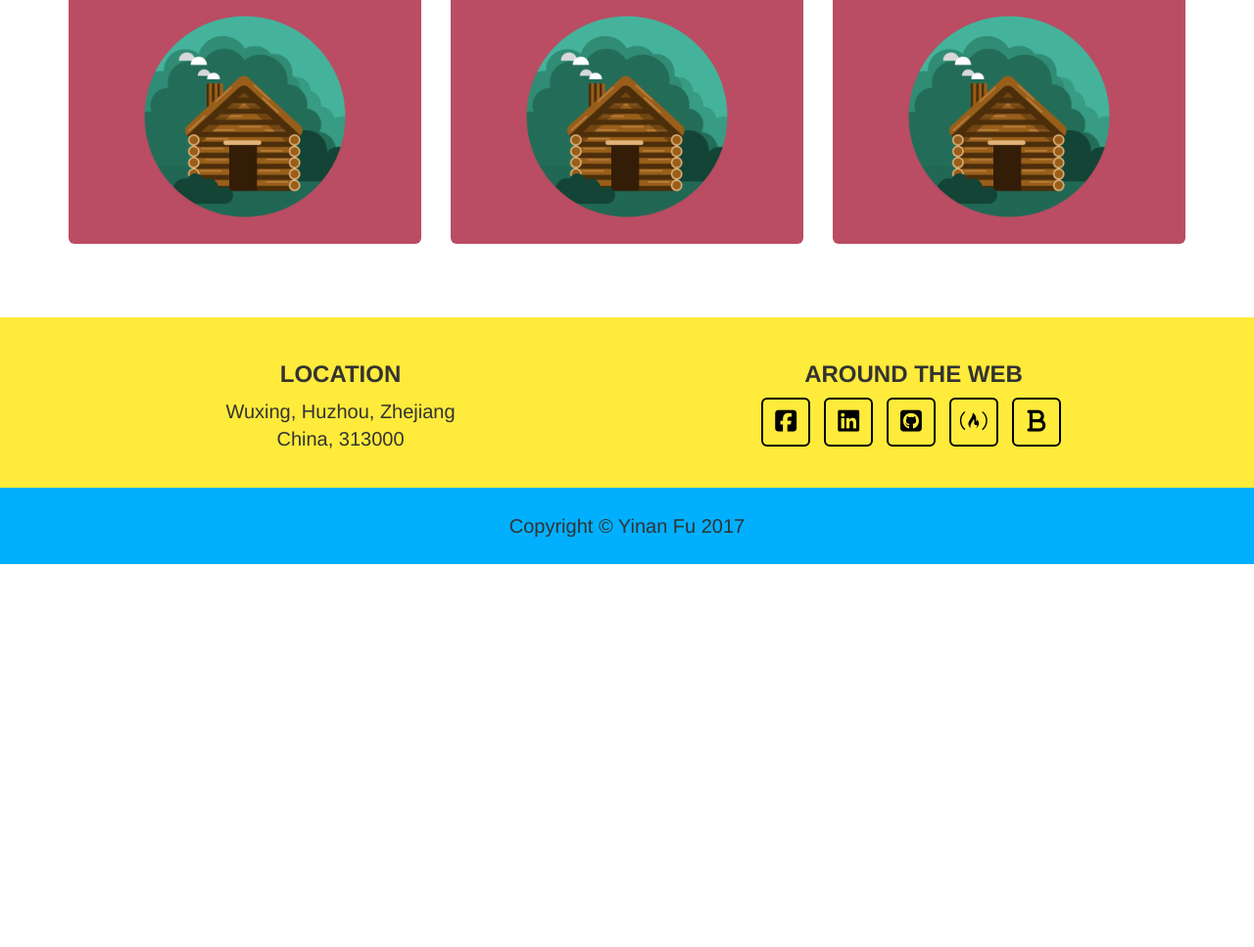
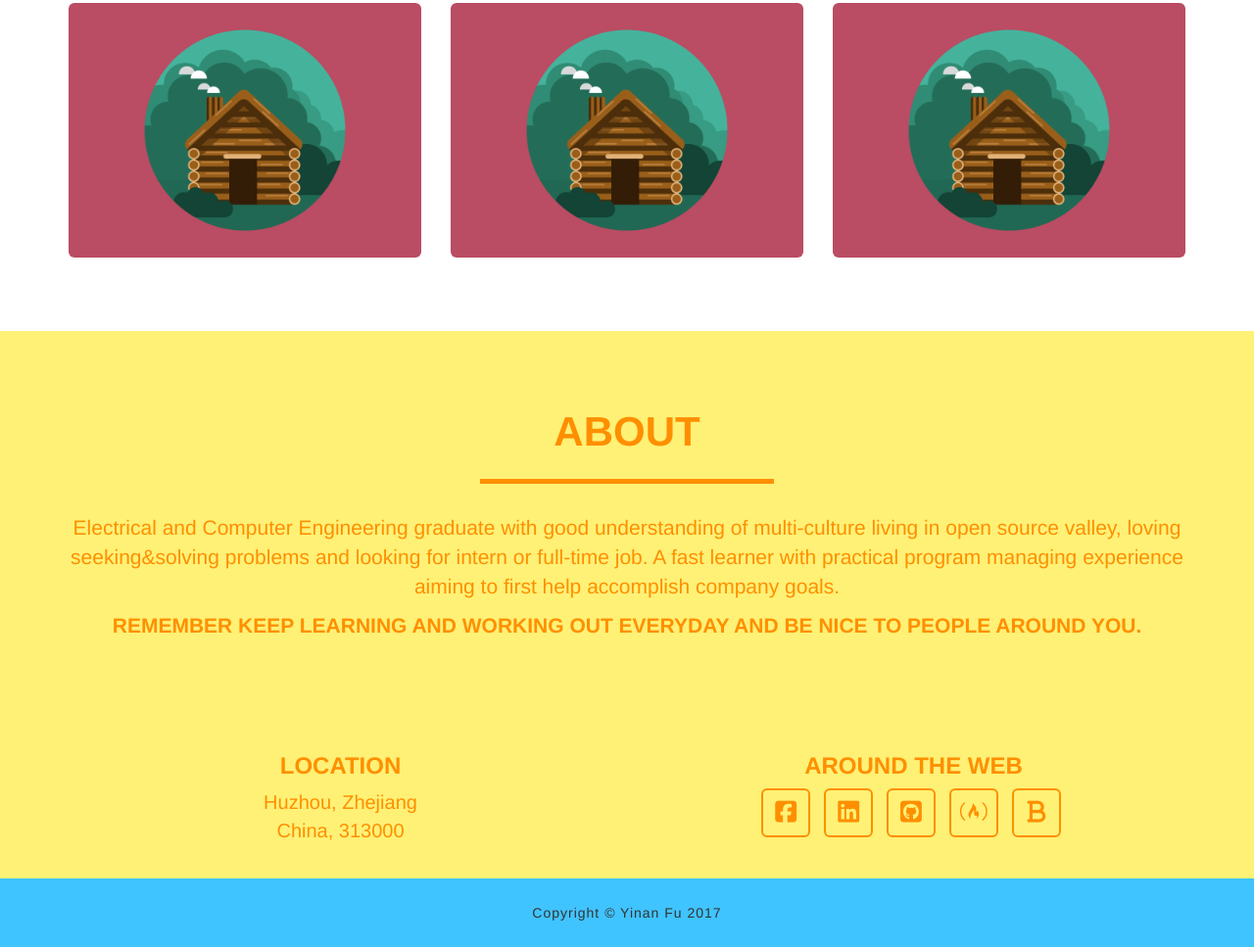
Before and after one commit to fengxueem/startbootstrap-freelancer-mock-SBS, a plain HTML site: page index.html in a window 1280 px wide. Shown: the part 1256-2223 px from the top of the page at 98% size. Before the commit the page ends 1832 px from the top, so only its background shows below. Drawn offline with nearby package versions, Linux system fonts and the light colour scheme.

Commit message:
Change color scheme and add about section

```diff
--- a/css/freelancer_yinan.css
+++ b/css/freelancer_yinan.css
@@ -3,7 +3,7 @@ body {
 }
 
 header {
-	background-color: #FFEB3B;
+	background-color: #FFF176;
 	color: #FF8F00;
 	padding-top: 60px;
 	padding-bottom: 30px;
@@ -42,7 +42,7 @@ hr.cogs:after {
   top: -0.8em;
   font-size: 2em;
   padding: 0 0.25em;
-  background-color: #FFEB3B;
+  background-color: #FFF176;
 }
 
 @media (min-width: 768px) {
@@ -55,11 +55,30 @@ p {
 	font-size: 20px;
 }
 
+.about {
+	background-color: #FFF176;
+	padding: 40px 0;
+	color: #FF8F00;
+}
+
+.about p {
+	font-size: 1.25em;
+}
+
+@media (min-width: 768px) {
+	.about {
+		padding: 60px 0;
+	}
+	.about p {
+		font-size: 1.5em;
+	}
+}
+
 .btn-social {
 	border: 2px solid;
 	/*round the border*/
 	border-radius: 6px;
-	color: black;
+	color: #FF8F00;
 	display: inline-block;
 	width: 50px;
 	height: 50px;
@@ -75,14 +94,17 @@ p {
 }
 
 .footer-above {
-	background-color: #FFEB3B;
+	background-color: #FFF176;
+	color: #FF8F00;
 }
 
 .footer-below {
-	background-color: #00B0FF;
+	background-color: #40C4FF;
 }
 
 .footer-below p {
+	font-size: 1em;
+	letter-spacing: 1px;
 	margin-bottom: 0px;
 }
 
@@ -100,7 +122,7 @@ p {
 }
 
 .navbar-custom {
-	background-color: #00B0FF;
+	background-color: #40C4FF;
 	font-weight: 800;
 	padding-top: 10px;
 	padding-bottom: 10px;
@@ -128,12 +150,12 @@ p {
 }
 
 .navbar-custom .navbar-nav li a:hover {
-	color: #FFEB3B;
+	color: #FFF176;
 }
 
 .navbar-custom .navbar-nav li a:focus {
 	color: black;
-  	background-color: #FFEB3B;
+  	background-color: #FFF176;
 }
 
 .navbar-custom .navbar-toggle {
@@ -146,8 +168,8 @@ p {
 
 .navbar-custom .navbar-toggle:hover,
 .navbar-custom .navbar-toggle:focus {
-  background-color: #FFEB3B;
-  border-color: #FFEB3B;
+  background-color: #FFF176;
+  border-color: #FFF176;
 }
 
 @media (min-width: 768px) {
@@ -191,7 +213,7 @@ p {
 
 .portfolio .portfolioItem a .caption {
   	border-radius: 6px;
-	background-color: #00B0FF;
+	background-color: #40C4FF;
 	position: absolute;
   	width: 100%;
   	height: 100%;
@@ -227,6 +249,7 @@ p {
 
 .sectionName {
 	font-weight: 600;
+	font-size: 3em;
 }
 
 .selfie {
--- a/index.html
+++ b/index.html
@@ -137,7 +137,19 @@
                 </div>
                 <img src="img/null.png" alt="null" class="img-responsive">
               </a>
-            </div>
+            </div><!-- end of portfolioItem -->
+          </div>
+        </div><!-- end of row -->
+      </div>
+    </div><!-- end of portfolio -->
+    <div class="about">
+      <div class="container">
+        <div class="row">
+          <div class="col-xs-12 text-center">
+            <h2 class="sectionName">ABOUT</h2>
+            <hr class="cogs"></hr>
+            <p>Electrical and Computer Engineering graduate with good understanding of multi-culture living in open source valley, loving seeking&solving problems and looking for intern or full-time job. A fast learner with practical program managing experience aiming to first help accomplish company goals.</p>
+            <p><b>REMEMBER KEEP LEARNING AND WORKING OUT EVERYDAY AND BE NICE TO PEOPLE AROUND YOU.</b></p>
           </div>
         </div>
       </div>
@@ -149,7 +161,7 @@
             <div class="col-xs-12 col-md-6">
               <h3 class="text-center"><b>LOCATION</b></h3>
               <p class="text-center">
-                Wuxing, Huzhou, Zhejiang
+                Huzhou, Zhejiang
                 <br>
                 China, 313000
               </p>
@@ -164,9 +176,9 @@
                 <li><a class="btn-social" href="http://blog.csdn.net/u014795817"><span class="sr-only">Blog</span><i class="fa fa-bold"></i></a></li>
               </ul>
             </div>
-          </div>
+          </div><!-- end of row -->
         </div>
-      </div>
+      </div><!-- end of footer-above -->
       <div class="footer-below">
         <div class="container">
           <div class="row">
@@ -175,9 +187,9 @@
                 Copyright © Yinan Fu 2017
               </p>
             </div>
-          </div>
+          </div><!-- end of row -->
         </div>
-      </div>
+      </div><!-- end of footer-below -->
     </footer>
     <!-- jQuery (necessary for Bootstrap's JavaScript plugins) -->
     <script src="https://cdn.bootcss.com/jquery/1.12.4/jquery.min.js"></script>
```
